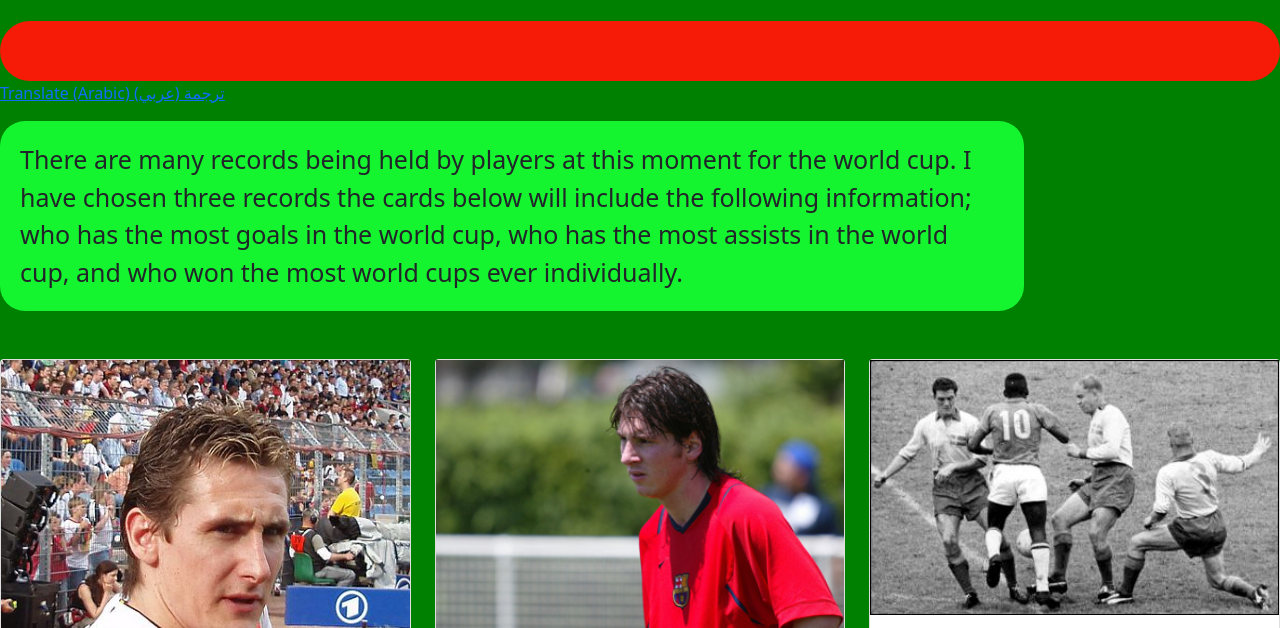
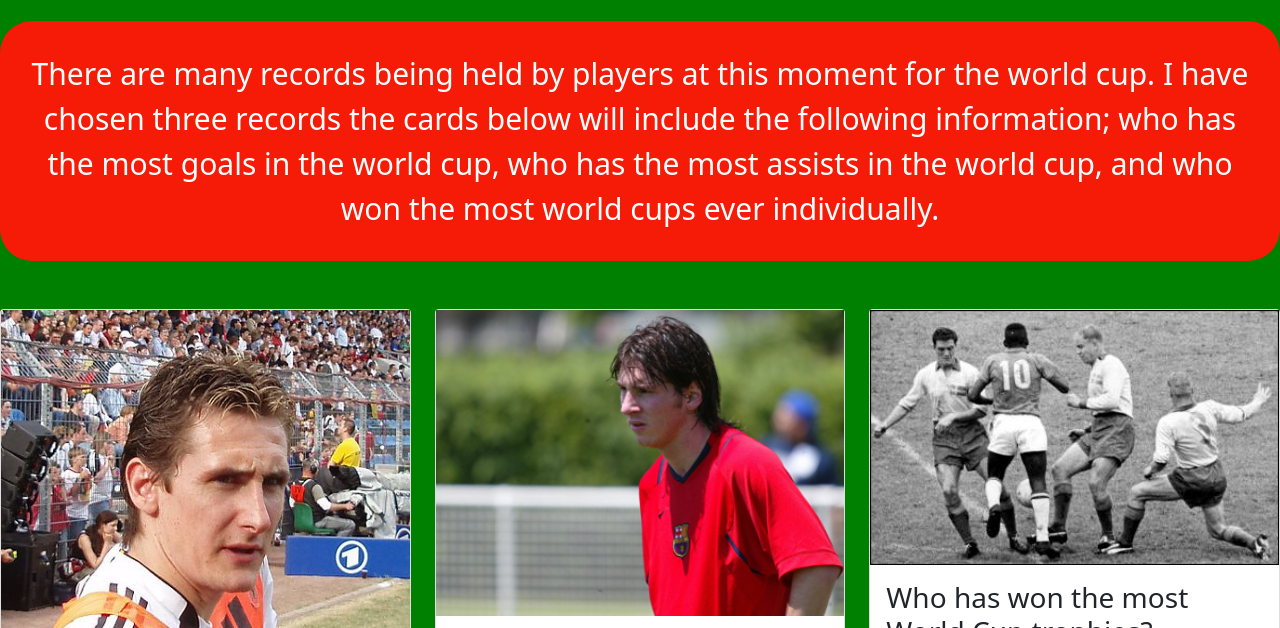
Before and after one commit to GaithS/FinalProject, a plain HTML site: page SecondPageWC.html in a window 1280 px wide. Shown: the part 130-758 px from the top of the page. Drawn offline with nearby package versions, Linux system fonts and the light colour scheme.

Commit message:
Add files via upload

```diff
--- a/SecondPageWC.html
+++ b/SecondPageWC.html
@@ -24,54 +24,18 @@
             </div>
 
             <br>
+
                 <div style =" border-radius:32px;
                       padding:30px;
                       font-size:30px;
                       background-color: rgb(245, 27, 7);
                       color:white;
                       text-align: center">
-
+            There are many records being held by players at this moment for the world cup.
+            I have chosen three records the cards below will include the following information;
+            who has the most goals in the world cup, who has the most assists in the world cup, and
+            who won the most world cups ever individually.
               </div>
-
-        </div>
-        <script>
-        function trial () {
-          const string = " هناك العديد من الأرقام القياسية التي يحتفظ بها اللاعبون في هذه اللحظة لكأس العالم. لقد اخترت ثلاثة سجلات ستتضمن البطاقات أدناه المعلومات التالية ؛ من لديه أكبر عدد من الأهداف في كأس العالم ، والذي لديه أكبر عدد من التمريرات الحاسمة في كأس العالم ، والذي فاز بأكبر عدد من كؤوس العالم على الإطلاق."
-
-
-          return string;
-        }
-
-
-        function arabic(){
-        var work = trial();
-
-        document.getElementById("chair").innerHTML= work;
-        }
-         </script>
-
-        <html>
-        <body>
-
-
-
-
-        <p>  <a href="#" onclick="arabic();";> Translate (Arabic) ترجمة (عربي) </a> </p>
-        <div id = "chair" style="width:80%;
-                    border-radius:25px;
-                    padding:20px;
-                    font-size:25px;
-                    background-color: rgb(21, 245, 47);">
-           There are many records being held by players at this moment for the world cup. I have chosen three records
-           the cards below will include the following information; who has the most goals in the world cup, who has the
-           most assists in the world cup, and who won the most world cups ever individually.
-        </div>
-
-
-
-
-
-
 
           <br>
           <br>
@@ -143,22 +107,7 @@
                   </div>>
               </div>
 
-<<<<<<< HEAD
-
-
-
-
-
-
-
-
-
-
-
-
-=======
               <!--End of the card section/layout -->
->>>>>>> 337f1ca73c0e7228ac365be58967b40edc0f4751
 
         </body>
 </html>
```
Also changed, not shown: Klose.jpg (added). Lines whose indentation alone changed are shown as unchanged.
